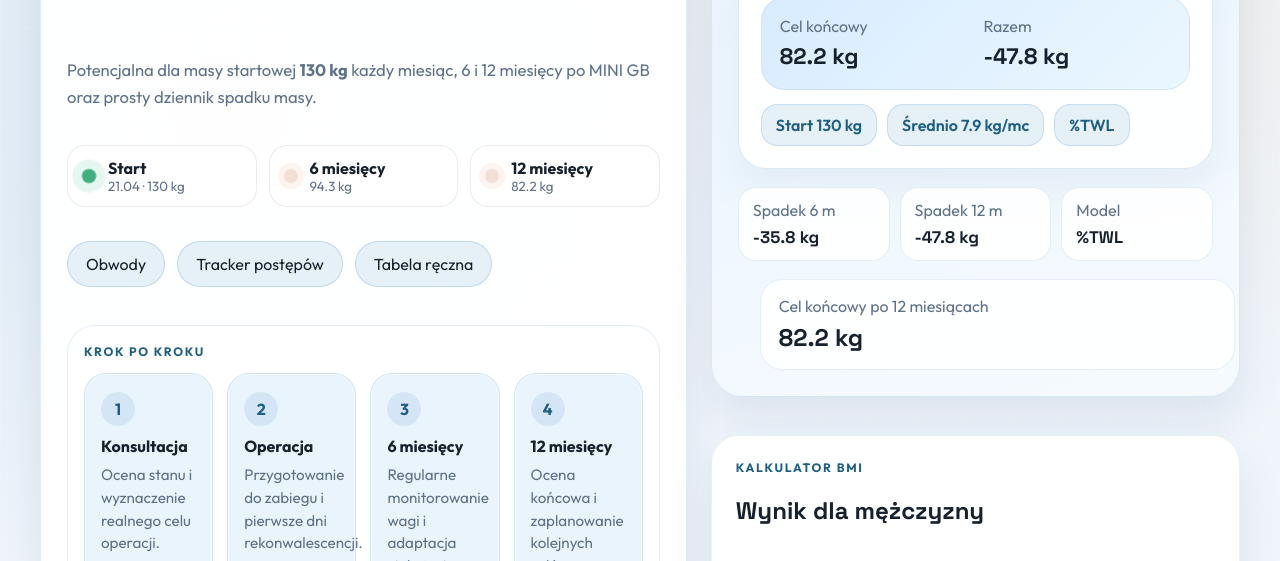
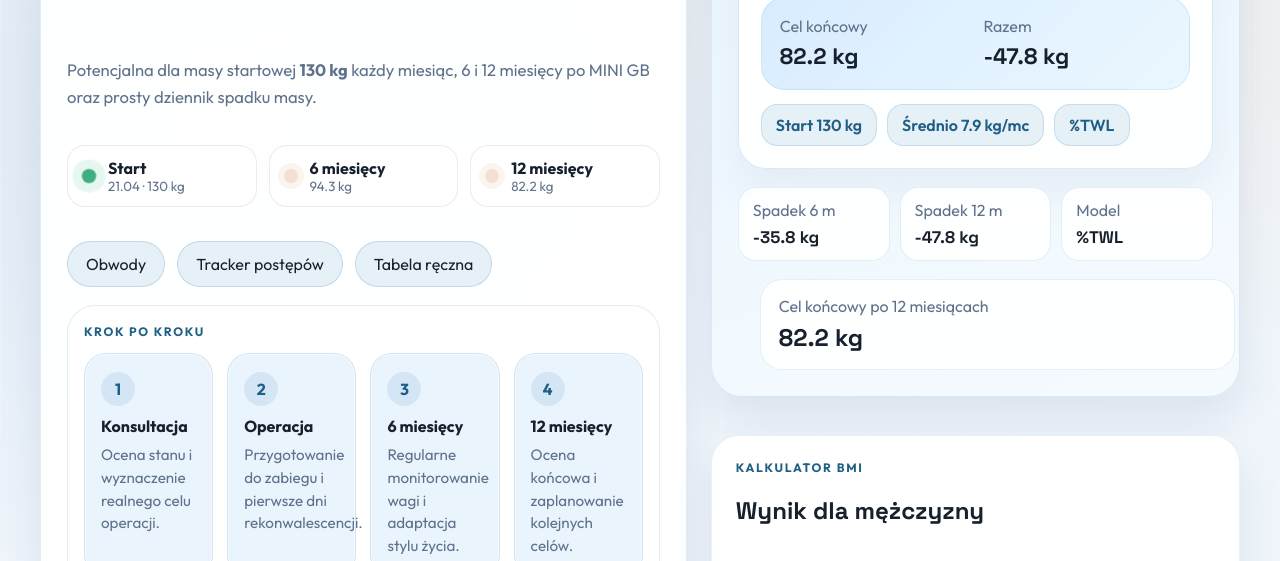
Before and after one commit to krokszi97/minigb, a plain HTML site: page index.html in a window 1280 px wide. Shown: the part 356-917 px from the top of the page. Drawn offline with Linux system fonts and the light colour scheme.

Commit message:
Update styles.css

```diff
--- a/styles.css
+++ b/styles.css
@@ -130,7 +130,7 @@ body::before {
   grid-template-columns: minmax(320px, 1.1fr) minmax(320px, 0.9fr);
   gap: 24px;
   align-items: start;
-  margin-bottom: 14px;
+  margin-bottom: 0;
 }
 
 .hero-copy {
@@ -242,7 +242,7 @@ h1 {
 }
 
 .stepper-panel {
-  margin-top: 20px;
+  margin-top: 0;
   padding: 18px 16px 12px;
   border-radius: 28px;
   background: rgba(255, 255, 255, 0.95);
```
